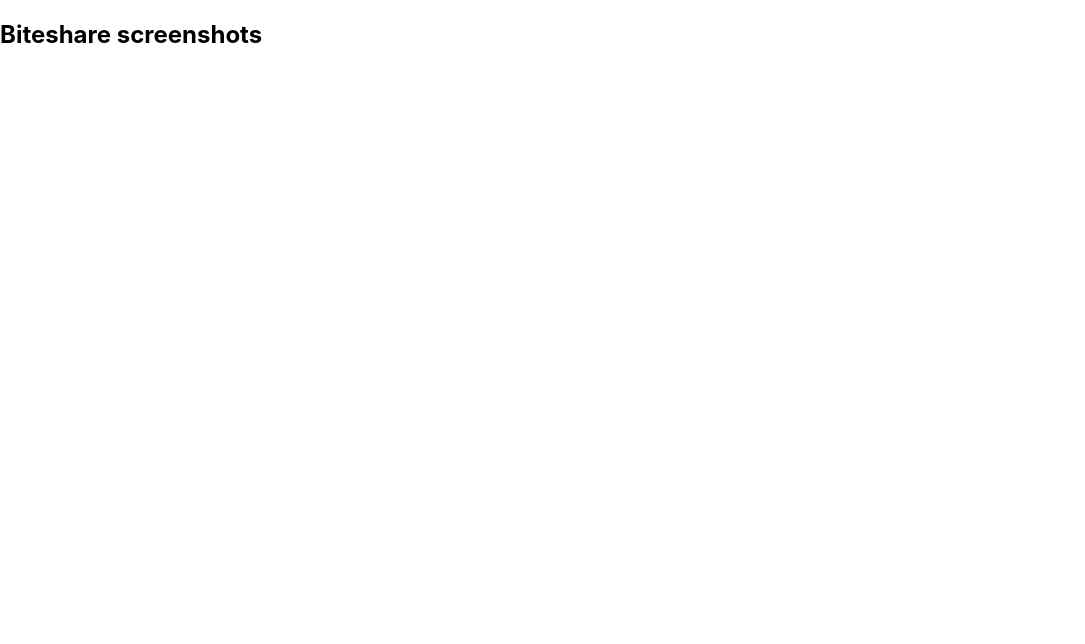
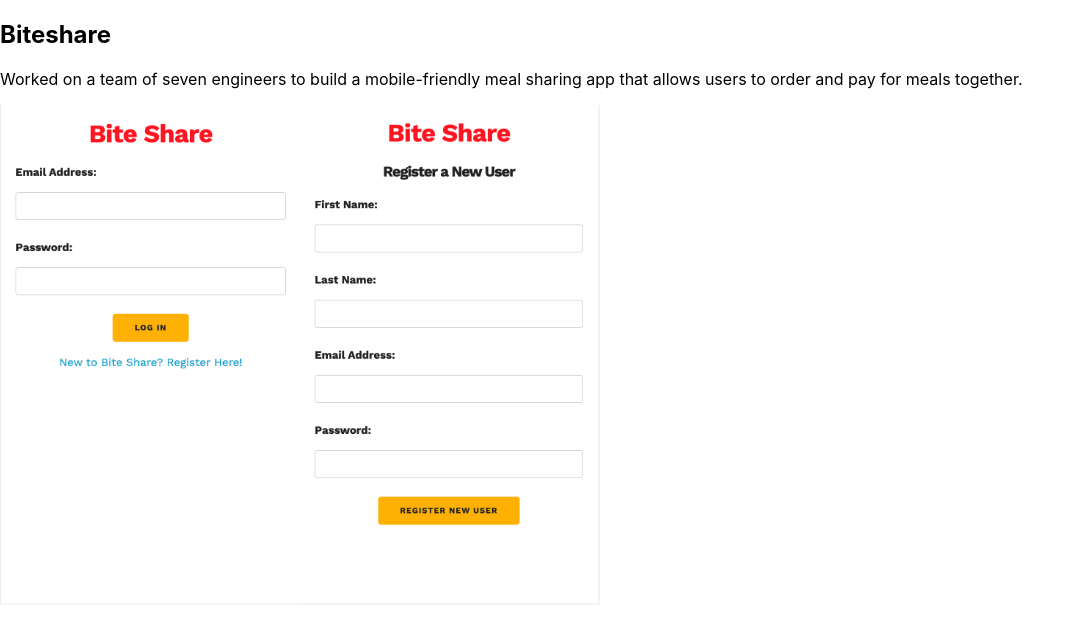
Before and after one commit to dworthm/play-site, a Next.js app in the folder mysite/: page /projects/biteshare in a window 1280 px wide. Shown: the top 644 px of the page, without its empty margins (0-1085 px from the left). Built offline with nearby package versions, Linux system fonts and the light colour scheme.

Commit message:
Added screenshots, brief bio, blog

```diff
--- a/mysite/pages/projects/biteshare/index.jsx
+++ b/mysite/pages/projects/biteshare/index.jsx
@@ -1,9 +1,25 @@
+import Image from 'next/image';
 
 const Biteshare = () => (
   <div>
     <h2>
-      Biteshare screenshots
+      Biteshare
     </h2>
+    <p>
+      Worked on a team of seven engineers to build a mobile-friendly meal sharing app that allows users to order and pay for meals together.
+    </p>
+    <Image
+      src='/images/BiteShareLogin.jpg'
+      height={500}
+      width={300}
+      alt='Biteshare login'
+    />
+    <Image
+      src='/images/BiteShare Register.png'
+      height={500}
+      width={300}
+      alt='Biteshare register'
+    />
   </div>
 );
 
--- a/mysite/pages/projects/index.jsx
+++ b/mysite/pages/projects/index.jsx
@@ -22,6 +22,12 @@ const Projects = () => (
         <p>[app blurb here]</p>
       </a>
     </Link>
+    <Link href='/projects/trivia'>
+      <a className={stylesProject.card}>
+        <h2>Trivia app &rarr;</h2>
+        <p>[app blurb here]</p>
+      </a>
+    </Link>
     </div>
   </div>
 );
```
Also changed, not shown: mysite/pages/aboutme/index.jsx (+12 -0 lines), mysite/pages/index.js (+7 -1 lines), mysite/pages/projects/trivia/index.jsx (added, +10 -0 lines), mysite/pages/thoughts/index.jsx (added, +14 -0 lines), mysite/public/images/BiteShare Register.png (added), mysite/public/images/BiteShareLogin.jpg (added).
